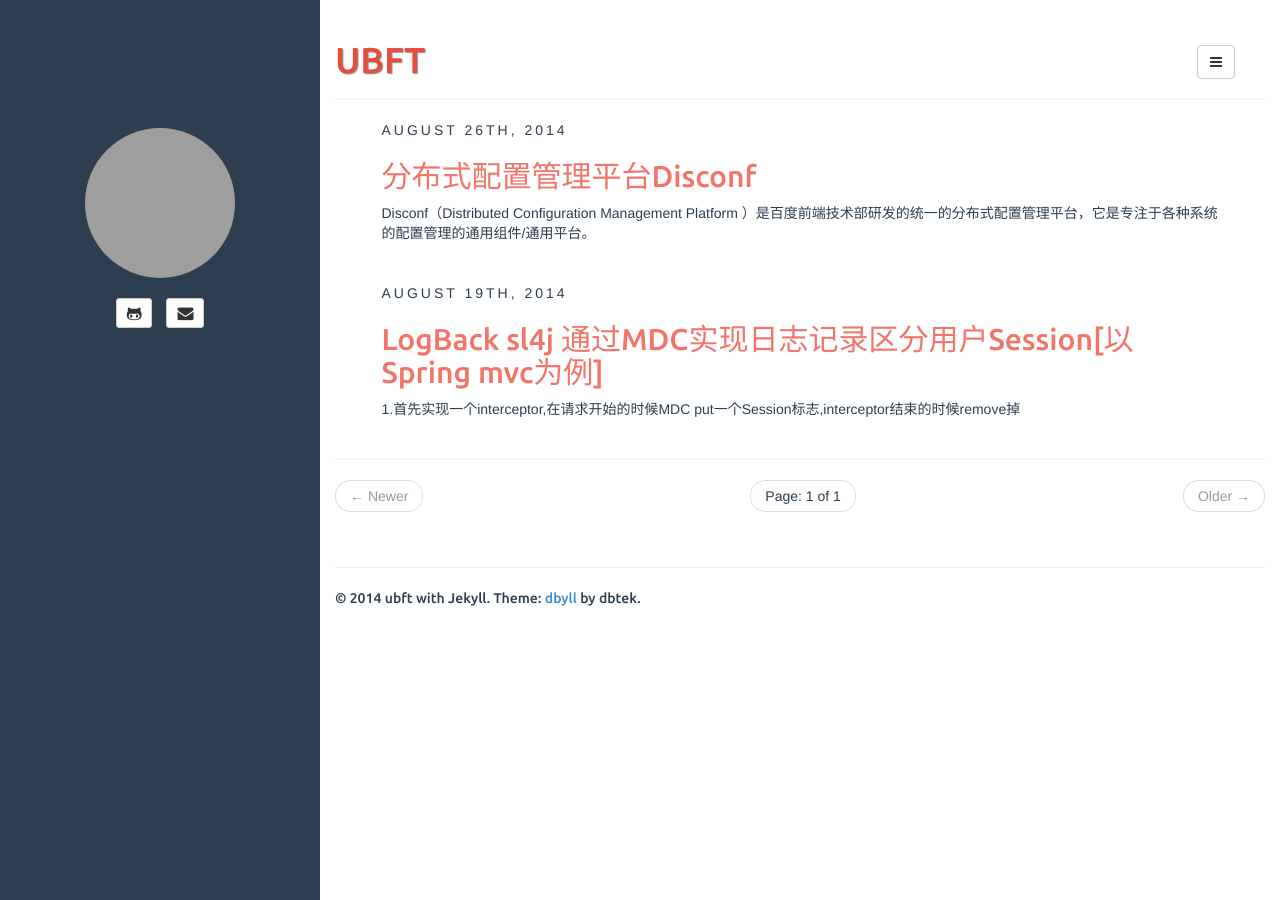
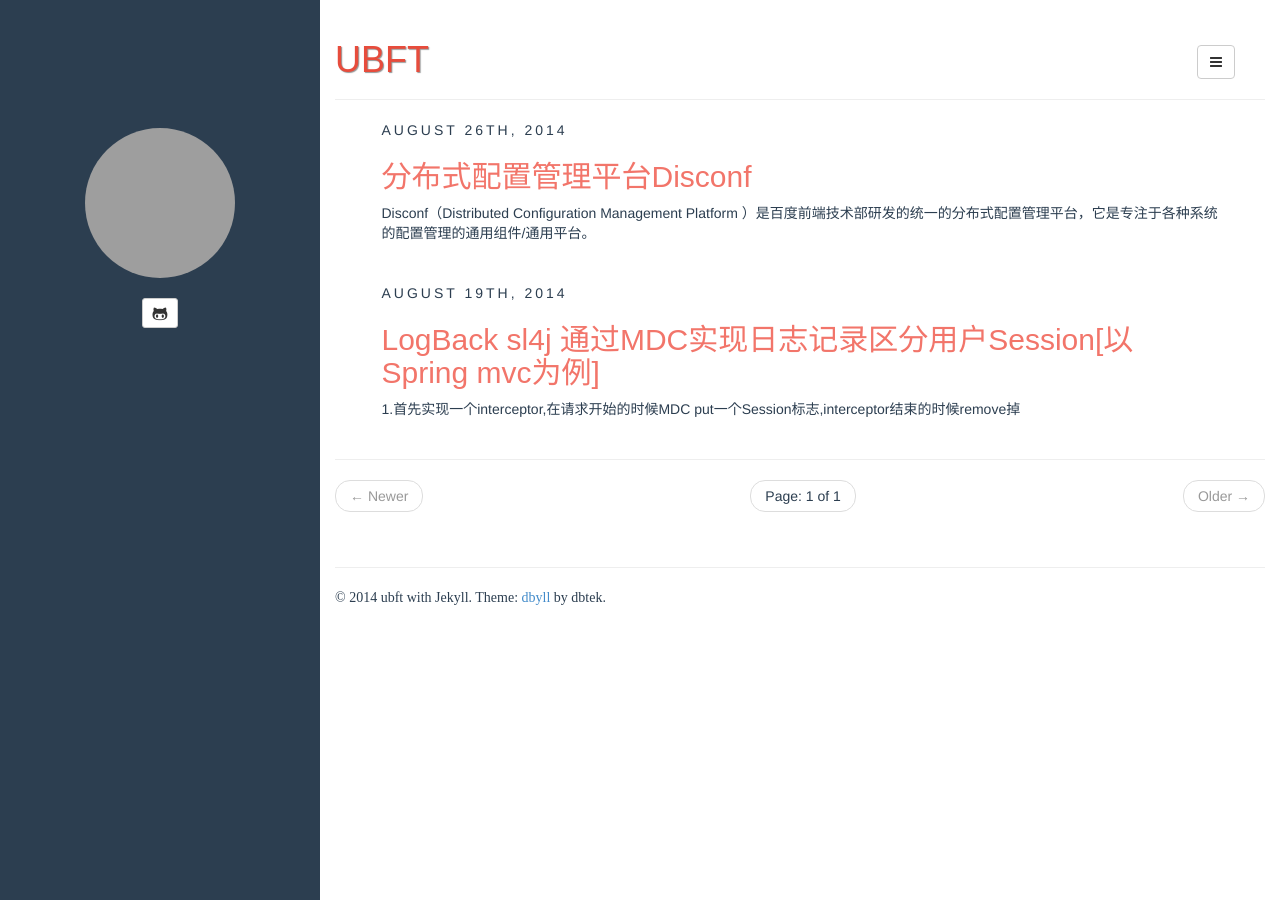
Before and after one commit to ubft/ubft.github.io, a Jekyll site: the page built from index.html, in a window 1280 px wide. Built offline with Jekyll 4.4.1, drawn with Linux system fonts in a browser that asks for light colours; the list of posts is cut into pages by our own code; grey boxes are pictures that could not be loaded.

Commit message:
样式修改

```diff
--- a/_config.yml
+++ b/_config.yml
@@ -17,7 +17,6 @@ defaults:
 description: Stylish Jekyll Theme
 author:
   name: ubft
-  email: dbyll@ismaildemirbilek.com
   github: ubft
 
 rss_path: feed.xml
--- a/assets/css/style.css
+++ b/assets/css/style.css
@@ -1,4 +1,3 @@
-@import url(http://fonts.googleapis.com/css?family=Ubuntu:500&subset=latin,latin-ext);
 
 body{
 	color: #2c3e50;
```
